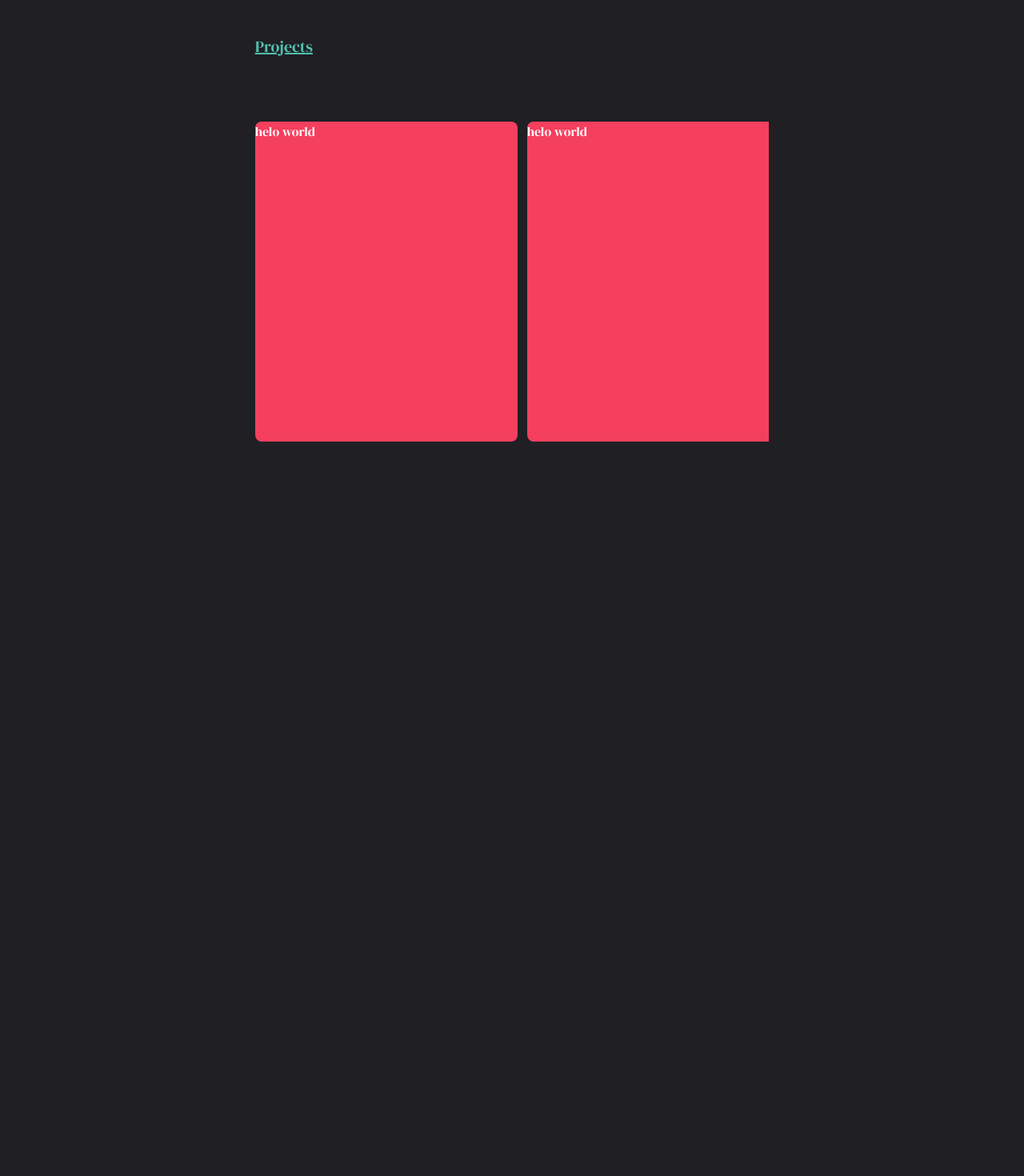
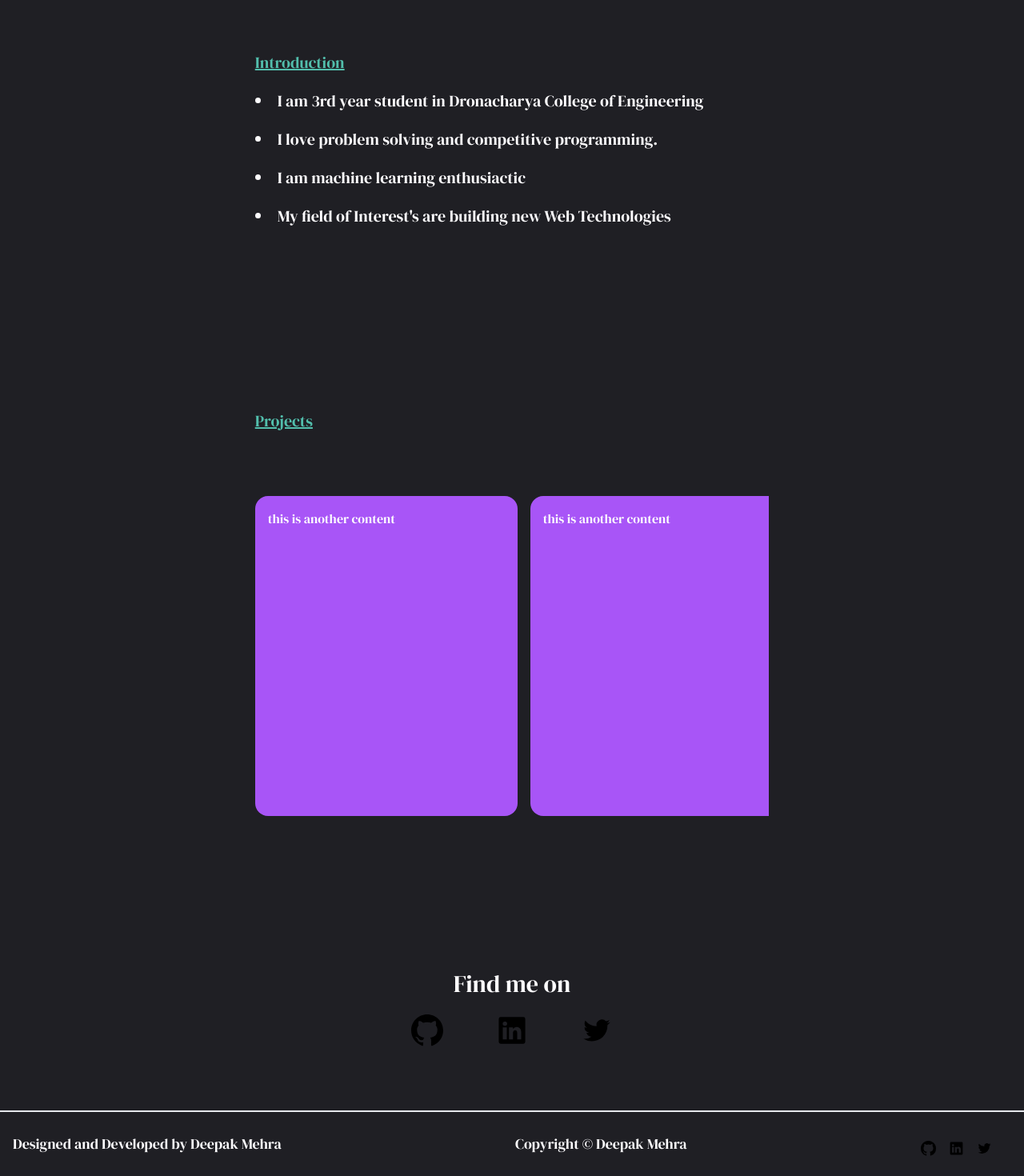
Before and after one commit to deepak7mehra/portfolio, a React (Vite) app: page / in a window 1280 px wide. Shown: the part 572-2042 px from the top of the page at 80% size. Before the commit the page ends 1140 px from the top, so only its background shows below. Built offline with nearby package versions, Linux system fonts and the light colour scheme.

Commit message:
complete porfolio

```diff
--- a/src/App.tsx
+++ b/src/App.tsx
@@ -1,38 +1,80 @@
+import { useEffect, useRef, useState } from "react";
 import Card from "./components/Card"
 import IntroSection from "./components/IntroSection"
 import Navbar from "./components/Navbar"
 import SmallHeading from "./components/SmallHeading"
+import FindMe from "./components/FindMe";
+import Footer from "./components/Footer";
 
 
 function App() {
+
+  const ref = useRef<HTMLDivElement>(null);
+  const [isIntersecting, setIsIntersecting] = useState(false);
+
+
+  useEffect(()=>{
+    const observer = new IntersectionObserver(
+      ([entry])=>{
+        setIsIntersecting(entry.isIntersecting);
+      },{
+        rootMargin: "-5px"
+      }
+    );
+
+    if (ref.current) {
+      observer.observe(ref.current);
+    }
+    return () => {
+      observer.disconnect();
+    };
+  },[isIntersecting])
+
+  useEffect(() => {
+    if (isIntersecting && ref.current) {
+      ref.current.classList.add("show")
+    }else{
+      ref.current?.classList.remove("show")
+    }
+  }, [isIntersecting]);
+
+
+
+
+
+
   return (
     <>
 
     <Navbar/>
-    <main className="mt-20 max-w-[80ch] mx-auto p-4 md:p-0 ">
-      <IntroSection/>
+    <main className="mt-20 max-w-[80ch] mx-auto p-4 md:p-0">
+      <div className="min-h-[400px] flex items-center">
+
+        <IntroSection/>
+      </div>
 
 
       <div className="mt-20">
 
       <SmallHeading text={"Introduction"}/>
 
-      <div className="mt-5 flex flex-col gap-5">
-        <li>I am btech 3rd year  student </li>
-        <li>I am a competetive programmer</li>
+      <div ref={ref} className="mt-5 flex flex-col gap-5 text-xl hide min-h-80">
+        <li>I am 3rd year student in Dronacharya College of Engineering </li>
+        <li>I love problem solving and competitive programming.</li>
         <li>I am machine learning enthusiactic </li>
+        <li>My field of Interest's are building new  Web Technologies</li>
       </div>
 
       </div>
 
        <div className="mt-20">
         <SmallHeading text="Projects"/>
-        <div className="mt-20 flex gap-3 overflow-x-auto mb-4">
+        <div className={`mt-20 flex gap-3 md:gap-4 overflow-x-auto mb-4`}>
           <div className="min-w-[328px]">
           <Card/>
 
           </div>
-          <div className="min-w-[328px]">
+          <div className="min-w-[328px] ">
           <Card/>
 
           </div>
@@ -47,7 +89,16 @@ function App() {
        </div>
 
 
+       <div className="mt-[12rem]  flex justify-center">
+        <FindMe/>
+
+       </div>
     </main>
+
+    <footer className="mt-20">
+      <Footer/>
+
+    </footer>
 
 
 
--- /dev/null
+++ b/src/components/Card.module.css
@@ -0,0 +1,44 @@
+/* Card.module.css */
+.animate {
+    perspective: 150rem;
+
+  }
+
+  .card__side {
+    transition: all 1s;
+    transform-style: preserve-3d;
+    backface-visibility: hidden;
+  }
+
+  .card__sideBack {
+    background-image: linear-gradient(to right,#614385 , #516395);
+    transform: rotateY(180deg);
+  }
+
+  .animate:hover .card__sideFront {
+    transform: rotateY(-180deg);
+  }
+
+  .animate:hover .card__sideBack {
+    transform: rotateY(0deg);
+  }
+
+  .hidden{
+    opacity: 0;
+    filter: blur(5px);
+    transform: translateX(-100%);
+    transition: all 1s ease-in-out;
+
+  }
+
+  .show{
+    opacity: 1;
+    filter: blur(0);
+    transform: translateX(0);
+  }
+
+  @media(prefers-reduced-motion){
+    .hidden{
+      transition: none;
+    }
+  }
--- a/src/components/Card.tsx
+++ b/src/components/Card.tsx
@@ -1,8 +1,45 @@
+import { useEffect, useRef, useState } from "react";
+import styles from "./Card.module.css"
 
 export default function Card() {
+  const ref = useRef<HTMLDivElement>(null);
+  const [isIntersecting, setIsIntersecting] = useState(false);
+
+
+  useEffect(()=>{
+    const observer = new IntersectionObserver(
+      ([entry])=>{
+        setIsIntersecting(entry.isIntersecting);
+      },{
+        rootMargin: "-5px"
+      }
+    );
+
+    if (ref.current) {
+      observer.observe(ref.current);
+    }
+    return () => {
+      observer.disconnect();
+    };
+  },[isIntersecting])
+
+  useEffect(() => {
+    if (isIntersecting && ref.current) {
+      ref.current.classList.add(`${styles.show}`)
+    } /* else if (ref.current) {
+      ref.current.classList.remove(`${styles.show}`)
+    } */
+  }, [isIntersecting]);
+
+
   return (
-    <div className="bg-rose-500 min-h-[400px] max-w-[328px] rounded-lg">
-        helo world
+    <div ref={ref} className={` ${styles.hidden}  ${styles.animate} max-w-[328px]  min-h-[400px] relative rounded-2xl `}>
+        <div className={` bg-purple-500 shadow-4xl ${styles.card__side} ${styles.card__sideFront} absolute w-full h-full rounded-2xl p-4 `}>
+          this is another content
+        </div>
+         <div className={`  rounded-lg shadow-xl ${styles.card__side} ${styles.card__sideBack} absolute h-full w-full rounded-2xl p-4`}>
+          this is content
+        </div>
 
 
     </div>
--- /dev/null
+++ b/src/components/FindMe.tsx
@@ -0,0 +1,30 @@
+export default function FindMe() {
+  return (
+    <div className="w-96 text-center">
+        <div className="text-3xl font-medium " >Find me on</div>
+
+
+
+        <div className="flex justify-evenly mt-5 ">
+            <div className="h-[40px] w-[40px] hover:bg-gray-500 hover:rounded-lg hover:scale-125">
+                <a target="_blank" href="https://github.com/deepak7mehra">
+            <svg xmlns="http://www.w3.org/2000/svg" viewBox="0 0 16 16" id="github"><path d="M7.999 0C3.582 0 0 3.596 0 8.032a8.031 8.031 0 0 0 5.472 7.621c.4.074.546-.174.546-.387 0-.191-.007-.696-.011-1.366-2.225.485-2.695-1.077-2.695-1.077-.363-.928-.888-1.175-.888-1.175-.727-.498.054-.488.054-.488.803.057 1.225.828 1.225.828.714 1.227 1.873.873 2.329.667.072-.519.279-.873.508-1.074-1.776-.203-3.644-.892-3.644-3.969 0-.877.312-1.594.824-2.156-.083-.203-.357-1.02.078-2.125 0 0 .672-.216 2.2.823a7.633 7.633 0 0 1 2.003-.27 7.65 7.65 0 0 1 2.003.271c1.527-1.039 2.198-.823 2.198-.823.436 1.106.162 1.922.08 2.125.513.562.822 1.279.822 2.156 0 3.085-1.87 3.764-3.652 3.963.287.248.543.738.543 1.487 0 1.074-.01 1.94-.01 2.203 0 .215.144.465.55.386A8.032 8.032 0 0 0 16 8.032C16 3.596 12.418 0 7.999 0z"></path></svg></a>
+            </div>
+
+
+
+        <div className="h-[40px] w-[40px] hover:bg-gray-500 hover:rounded-lg hover:scale-125">
+            <a href="https://www.linkedin.com/in/deepak-mehra-9015882a6/" target="_blank">
+            <svg xmlns="http://www.w3.org/2000/svg" data-name="Layer 1" viewBox="0 0 24 24" id="linkedin"><path d="M20.47,2H3.53A1.45,1.45,0,0,0,2.06,3.43V20.57A1.45,1.45,0,0,0,3.53,22H20.47a1.45,1.45,0,0,0,1.47-1.43V3.43A1.45,1.45,0,0,0,20.47,2ZM8.09,18.74h-3v-9h3ZM6.59,8.48h0a1.56,1.56,0,1,1,0-3.12,1.57,1.57,0,1,1,0,3.12ZM18.91,18.74h-3V13.91c0-1.21-.43-2-1.52-2A1.65,1.65,0,0,0,12.85,13a2,2,0,0,0-.1.73v5h-3s0-8.18,0-9h3V11A3,3,0,0,1,15.46,9.5c2,0,3.45,1.29,3.45,4.06Z"></path></svg>
+            </a>
+        </div>
+
+        <div className="h-[40px] w-[40px] hover:bg-gray-500 hover:rounded-lg hover:scale-125">
+            <a href="https://twitter.com/deepakm80147879" target="_blank"><svg xmlns="http://www.w3.org/2000/svg" data-name="Layer 1" viewBox="0 0 24 24" id="twitter"><path d="M22,5.8a8.49,8.49,0,0,1-2.36.64,4.13,4.13,0,0,0,1.81-2.27,8.21,8.21,0,0,1-2.61,1,4.1,4.1,0,0,0-7,3.74A11.64,11.64,0,0,1,3.39,4.62a4.16,4.16,0,0,0-.55,2.07A4.09,4.09,0,0,0,4.66,10.1,4.05,4.05,0,0,1,2.8,9.59v.05a4.1,4.1,0,0,0,3.3,4A3.93,3.93,0,0,1,5,13.81a4.9,4.9,0,0,1-.77-.07,4.11,4.11,0,0,0,3.83,2.84A8.22,8.22,0,0,1,3,18.34a7.93,7.93,0,0,1-1-.06,11.57,11.57,0,0,0,6.29,1.85A11.59,11.59,0,0,0,20,8.45c0-.17,0-.35,0-.53A8.43,8.43,0,0,0,22,5.8Z"></path></svg></a>
+        </div>
+
+        </div>
+
+    </div>
+  )
+}
--- /dev/null
+++ b/src/components/Footer.tsx
@@ -0,0 +1,33 @@
+
+
+export default function Footer() {
+  return (
+    <div className=" border-t-2 p-4 flex flex-col items-center text-lg bg-[alt] md:flex md:flex-row md:justify-between ">
+        <div>
+            Designed and Developed by Deepak Mehra
+        </div>
+
+        <div>Copyright &#169; Deepak Mehra</div>
+
+        <div><div className="flex mt-5 gap-4 mb-3 md:mr-6">
+            <div className="h-[16px] w-[19px] hover:bg-gray-500 hover:rounded-lg hover:scale-125">
+                <a target="_blank" href="https://github.com/deepak7mehra">
+            <svg xmlns="http://www.w3.org/2000/svg" viewBox="0 0 16 16" id="github"><path d="M7.999 0C3.582 0 0 3.596 0 8.032a8.031 8.031 0 0 0 5.472 7.621c.4.074.546-.174.546-.387 0-.191-.007-.696-.011-1.366-2.225.485-2.695-1.077-2.695-1.077-.363-.928-.888-1.175-.888-1.175-.727-.498.054-.488.054-.488.803.057 1.225.828 1.225.828.714 1.227 1.873.873 2.329.667.072-.519.279-.873.508-1.074-1.776-.203-3.644-.892-3.644-3.969 0-.877.312-1.594.824-2.156-.083-.203-.357-1.02.078-2.125 0 0 .672-.216 2.2.823a7.633 7.633 0 0 1 2.003-.27 7.65 7.65 0 0 1 2.003.271c1.527-1.039 2.198-.823 2.198-.823.436 1.106.162 1.922.08 2.125.513.562.822 1.279.822 2.156 0 3.085-1.87 3.764-3.652 3.963.287.248.543.738.543 1.487 0 1.074-.01 1.94-.01 2.203 0 .215.144.465.55.386A8.032 8.032 0 0 0 16 8.032C16 3.596 12.418 0 7.999 0z"></path></svg></a>
+            </div>
+
+
+
+        <div className="h-[16px] w-[19px] hover:bg-gray-500 hover:rounded-lg hover:scale-125">
+            <a href="https://www.linkedin.com/in/deepak-mehra-9015882a6/" target="_blank">
+            <svg xmlns="http://www.w3.org/2000/svg" data-name="Layer 1" viewBox="0 0 24 24" id="linkedin"><path d="M20.47,2H3.53A1.45,1.45,0,0,0,2.06,3.43V20.57A1.45,1.45,0,0,0,3.53,22H20.47a1.45,1.45,0,0,0,1.47-1.43V3.43A1.45,1.45,0,0,0,20.47,2ZM8.09,18.74h-3v-9h3ZM6.59,8.48h0a1.56,1.56,0,1,1,0-3.12,1.57,1.57,0,1,1,0,3.12ZM18.91,18.74h-3V13.91c0-1.21-.43-2-1.52-2A1.65,1.65,0,0,0,12.85,13a2,2,0,0,0-.1.73v5h-3s0-8.18,0-9h3V11A3,3,0,0,1,15.46,9.5c2,0,3.45,1.29,3.45,4.06Z"></path></svg>
+            </a>
+        </div>
+
+        <div className="h-[16px] w-[19px] hover:bg-gray-500 hover:rounded-lg hover:scale-125">
+            <a href="https://twitter.com/deepakm80147879" target="_blank"><svg xmlns="http://www.w3.org/2000/svg" data-name="Layer 1" viewBox="0 0 24 24" id="twitter"><path d="M22,5.8a8.49,8.49,0,0,1-2.36.64,4.13,4.13,0,0,0,1.81-2.27,8.21,8.21,0,0,1-2.61,1,4.1,4.1,0,0,0-7,3.74A11.64,11.64,0,0,1,3.39,4.62a4.16,4.16,0,0,0-.55,2.07A4.09,4.09,0,0,0,4.66,10.1,4.05,4.05,0,0,1,2.8,9.59v.05a4.1,4.1,0,0,0,3.3,4A3.93,3.93,0,0,1,5,13.81a4.9,4.9,0,0,1-.77-.07,4.11,4.11,0,0,0,3.83,2.84A8.22,8.22,0,0,1,3,18.34a7.93,7.93,0,0,1-1-.06,11.57,11.57,0,0,0,6.29,1.85A11.59,11.59,0,0,0,20,8.45c0-.17,0-.35,0-.53A8.43,8.43,0,0,0,22,5.8Z"></path></svg></a>
+        </div>
+
+        </div></div>
+    </div>
+  )
+}
--- a/src/components/Navbar.tsx
+++ b/src/components/Navbar.tsx
@@ -30,8 +30,8 @@ export default function Navbar() {
 
 
         {showNav &&
-        <div className="fixed bg-baseTrans top-0 left-1/3 right-0 bottom-0 md:hidden pt-8 backdrop-blur-md">
-            <button onClick={handleClick} data-collapse-toggle="navbar-default" type="button" className=" inline-flex items-center p-2 w-10 h-10 justify-center text-sm z-30 text-gray-500 rounded-lg md:hidden hover:bg-gray-100 focus:outline-none focus:ring-2 focus:ring-gray-200 dark:text-gray-400 dark:hover:bg-gray-700 dark:focus:ring-gray-600" aria-controls="navbar-default" aria-expanded="false">
+        <div className="fixed bg-baseTrans top-0 left-1/3 right-0 bottom-0 md:hidden pt-8 backdrop-blur-md z-50">
+            <button onClick={handleClick} data-collapse-toggle="navbar-default" type="button" className=" inline-flex items-center p-2 w-10 h-10 justify-center text-sm z-[99999] text-gray-500 rounded-lg md:hidden hover:bg-gray-100 focus:outline-none focus:ring-2 focus:ring-gray-200 dark:text-gray-400 dark:hover:bg-gray-700 dark:focus:ring-gray-600" aria-controls="navbar-default" aria-expanded="false">
         <span className="sr-only">Open main menu</span>
         <svg className="w-8 h-8" aria-hidden="true" xmlns="http://www.w3.org/2000/svg" fill="none" viewBox="0 0 17 14">
             <path stroke="currentColor" stroke-linecap="round" stroke-linejoin="round" stroke-width="2" d="M1 1h15M1 7h15M1 13h15"/>
--- a/src/index.css
+++ b/src/index.css
@@ -2,10 +2,10 @@
 @tailwind components;
 @tailwind utilities;
 
-*{
+/* *{
     margin: 0;
     padding: 0;
-}
+} */
 :root {
     --contrast-alpha: rgba(255,255,255,.5);
     --contrast: #fdfcfe;
@@ -18,13 +18,32 @@
     --lightGreen : rgb(82, 190, 172);
 }
 
-::-webkit-scrollbar{
+
+::-webkit-scrollbar {
     width: 2px;
+    height: 2px;
     background-color: var(--base);
 }
 
-
 ::-webkit-scrollbar-thumb {
     background: var(--grey2);
-    height: 2px;
+    border-radius: 6px; /* Rounded corners for the thumb */
 }
+
+::-webkit-scrollbar-track {
+    background: var(--base-light); /* Track color */
+}
+
+
+.hide{
+    opacity: 0;
+    filter: blur(5px);
+    transform: translateX(-100%);
+    transition: all 1s;
+}
+
+.show{
+    opacity: 1;
+    filter: blur(0px);
+    transform: translateX(0);
+}
```
